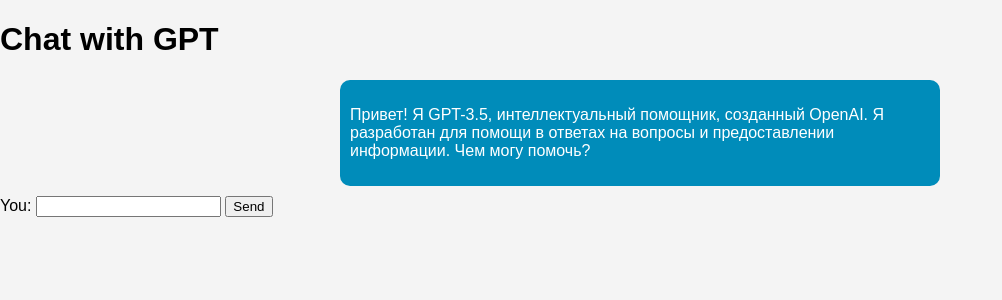
After one commit to veromapixal/AIMuseStudio, a Flask app: template templates/text.html in a window 1280 px wide. The commit adds this page. Shown: the top 300 px of the page, without its empty margins (0-1002 px from the left). Run offline with Flask 3, Linux system fonts and the light colour scheme; the template is opened without the code that fills it, so the values that code supplies are empty.

Commit message:
add text ai

```diff
--- a/app.py
+++ b/app.py
@@ -1,11 +1,36 @@
-from flask import Flask, render_template, redirect, url_for
+from flask import Flask, render_template, redirect, url_for, request
+from text import ask_gpt
 app = Flask(__name__)
+
+# Переменные для работы с OpenAI GPT
+messages_len = 30
+messages = []
 
 #flask routing
 @app.route("/")
 @app.route("/home")
 def home():
     return render_template("index.html")
+
+@app.route("/text", methods=['GET', 'POST'])
+def chat():
+    user_input = None
+    if request.method == 'POST':
+        user_input = request.form.get('user_input')
+        messages.append({"role": "user", "content": user_input})
+
+        gpt_response = ask_gpt(messages=messages)
+        messages.append({"role": "assistant", "content": gpt_response})
+
+    return render_template("text.html", messages=messages, user_input=user_input)
+#обработать ошибку Error during ask_gpt: RetryProvider failed:
+#GptGo: ClientResponseError: 403, message='Forbidden', url=URL('https://gptgo.ai/get_token.php')
+#ChatBase: ClientResponseError: 502, message='Bad Gateway', url=URL('https://www.chatbase.co/api/fe/chat')
+#Chatgpt4Online: ClientResponseError: 403, message='Forbidden', url=URL('https://chatgpt4online.org/')
+#You: RequestsError: Failed to perform, ErrCode: 77, Reason: 'error setting certificate verify locations:  CAfile: C:\Users\Компьютер\PycharmProjects\AIMuseStudio\venv\Lib\site-packages\curl_cffi\cacert.pem CApath: none'. This may be a libcurl error, See https://curl.se/libcurl/c/libcurl-errors.html first for more details.
+#GptForLove: ProgramError: TypeError: Предполагается наличие объекта
+#в html можно заменить message["content"] для исправления ошибки с ненужным выводом какой-то инфы от библы
+#но тогда возникает ошибка, что он все выведенные ранее сообщения будет изменять на последний введенный текст
 
 @app.route("/html")
 def html():
@@ -24,4 +49,4 @@
     return redirect(url_for("home"))
 
 if __name__ == '__main__':
-    app.run()
+    app.run(debug=True)
--- a/templates/index.html
+++ b/templates/index.html
@@ -168,7 +168,7 @@
           <a class="nav-link" href="/html">html</a>
         </li>
         <li class="nav-item">
-          <a class="nav-link" href="#">Text</a>
+          <a class="nav-link" href="/text">Text</a>
         </li>
         <li class="nav-item">
           <a class="nav-link" href="#">Audio</a>
--- /dev/null
+++ b/templates/text.html
@@ -0,0 +1,70 @@
+<!DOCTYPE html>
+<html lang="en">
+<head>
+    <meta charset="UTF-8">
+    <meta http-equiv="X-UA-Compatible" content="IE=edge">
+    <meta name="viewport" content="width=device-width, initial-scale=1.0">
+    <title>Chat</title>
+    <style>
+        body {
+            font-family: Arial, sans-serif;
+            background-color: #f4f4f4;
+            margin: 0;
+            padding: 0;
+        }
+
+        .chat-container {
+            max-width: 600px;
+            margin: auto;
+            overflow: hidden;
+        }
+
+        .user-message {
+            background-color: #4CAF50;
+            color: white;
+            padding: 10px;
+            border-radius: 10px;
+            margin-bottom: 10px;
+            float: right;
+        }
+
+        .assistant-message {
+            background-color: #008CBA;
+            color: white;
+            padding: 10px;
+            border-radius: 10px;
+            margin-bottom: 10px;
+            float: left;
+        }
+    </style>
+</head>
+<body>
+    <h1>Chat with GPT</h1>
+    <div class="chat-container">
+        <div class="assistant-message">
+            <p>Привет! Я GPT-3.5, интеллектуальный помощник, созданный OpenAI. Я разработан для помощи в ответах на вопросы и предоставлении информации. Чем могу помочь?</p>
+        </div>
+        {% for message in messages %}
+            {% if message['role'] == 'user' %}
+                <div class="user-message">
+                    <p>
+                        {% set user_content = message['content'].split('User:\n')[1] if 'User:\n' in message['content'] else message['content'] %}
+                        {{ user_content.split('GPT-3.5')[0] if 'GPT-3.5' in user_content else user_content }}
+                    </p>
+                </div>
+
+            {% elif message['role'] == 'assistant' %}
+                <div class="assistant-message">
+                    <p>{{ message['content'] }}</p>
+                </div>
+            {% endif %}
+        {% endfor %}
+    </div>
+
+    <form method="post" action="{{ url_for('chat') }}">
+        <label for="user_input">You:</label>
+        <input type="text" name="user_input" required>
+        <input type="submit" value="Send">
+    </form>
+</body>
+</html>
```
Also changed, not shown: requirements.txt (added, +13 -0 lines), templates/home.html (deleted, +0 -51 lines), templates/login.html (deleted, +0 -16 lines), templates/new.html (deleted, +0 -9 lines), text.py (added, +40 -0 lines).
